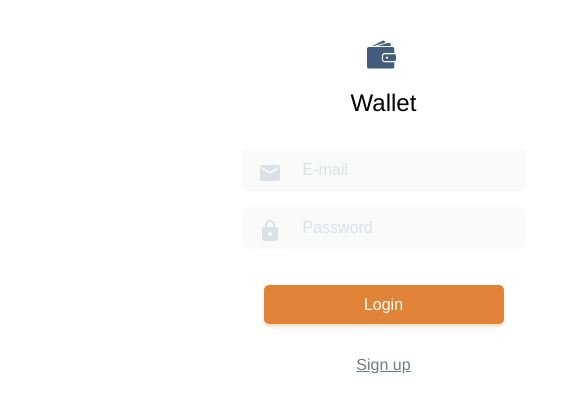
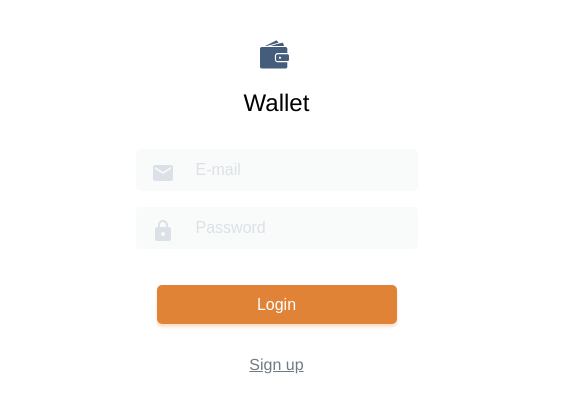
Before and after one commit to Vadim2017777/final_team_project_wallet, a React (Create React App) app: page / in a window 390 px wide. Shown: the top 412 px of the page, 585 px wide, since content can reach past the window. Built offline with nearby package versions, Linux system fonts and the light colour scheme; a web font is replaced by a local one.

Commit message:
Correct styles login register component

```diff
--- a/src/components/LoginForm/LoginForm.module.css
+++ b/src/components/LoginForm/LoginForm.module.css
@@ -161,8 +161,9 @@
 
   .loginForm_form {
     position: relative;
-    height: 568px;
-    width: 767px;
+    min-width: 320px;
+    max-width: 767px;
+    min-height: 568px;
     box-shadow: none;
   }
 
--- a/src/components/RegisterForm/RegisterForm.module.css
+++ b/src/components/RegisterForm/RegisterForm.module.css
@@ -189,8 +189,9 @@
   }
 
   .registerForm_form {
-    height: 568px;
-    width: 767px;
+    min-width: 320px;
+    max-width: 767px;
+    min-height: 568px;
     box-shadow: none;
   }
 
```
